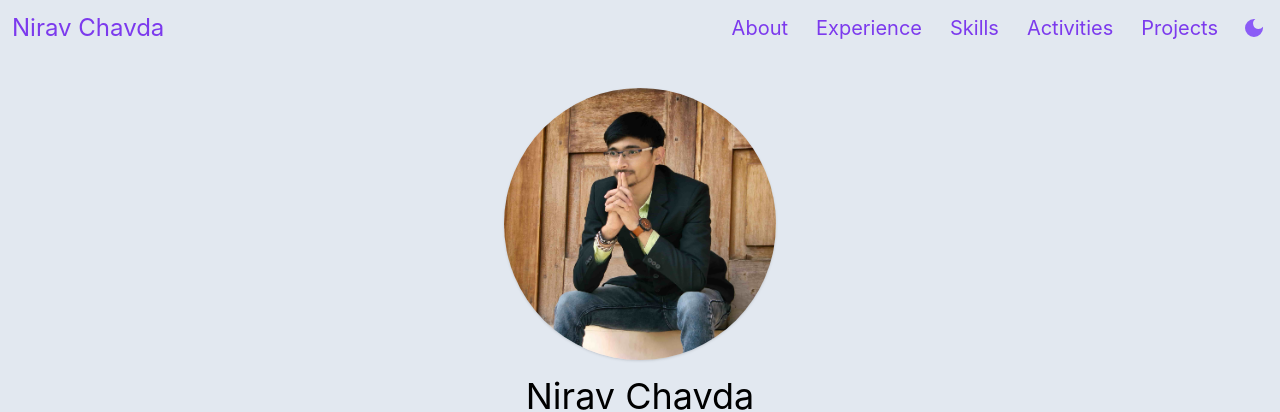
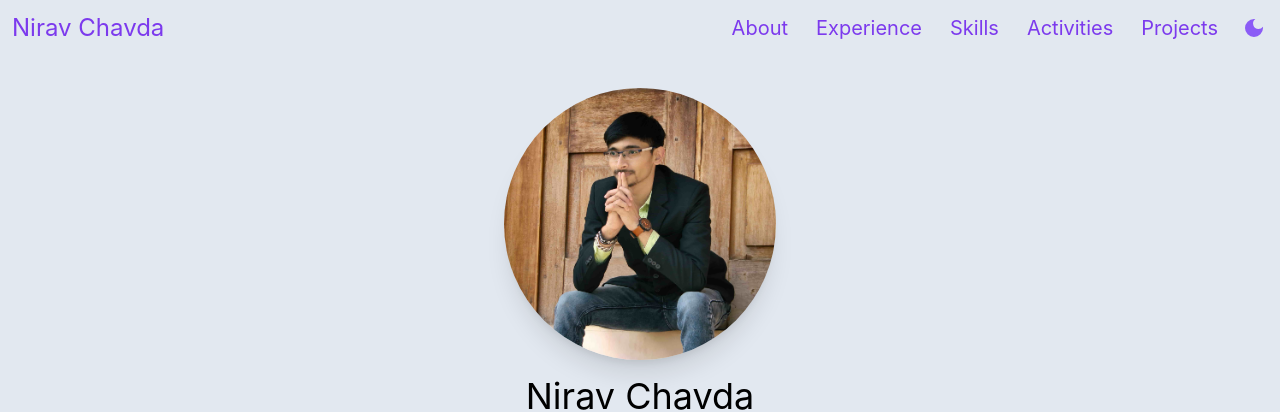
Before and after one commit to niravchavda99/niravchavda99.github.io, a React (Create React App) app: page / in a window 1280 px wide. Shown: the top 412 px of the page. Built offline with nearby package versions, Linux system fonts and the light colour scheme.

Commit message:
ENH: Update Profile image shadow

```diff
--- a/src/app/about/About.scss
+++ b/src/app/about/About.scss
@@ -5,7 +5,7 @@
 }
 
 .profile-image {
-  @apply shadow rounded-full max-w-full h-auto align-middle border-none;
+  @apply shadow-xl rounded-full max-w-full h-auto align-middle border-none;
 }
 
 .profile-image-wrapper {
```
